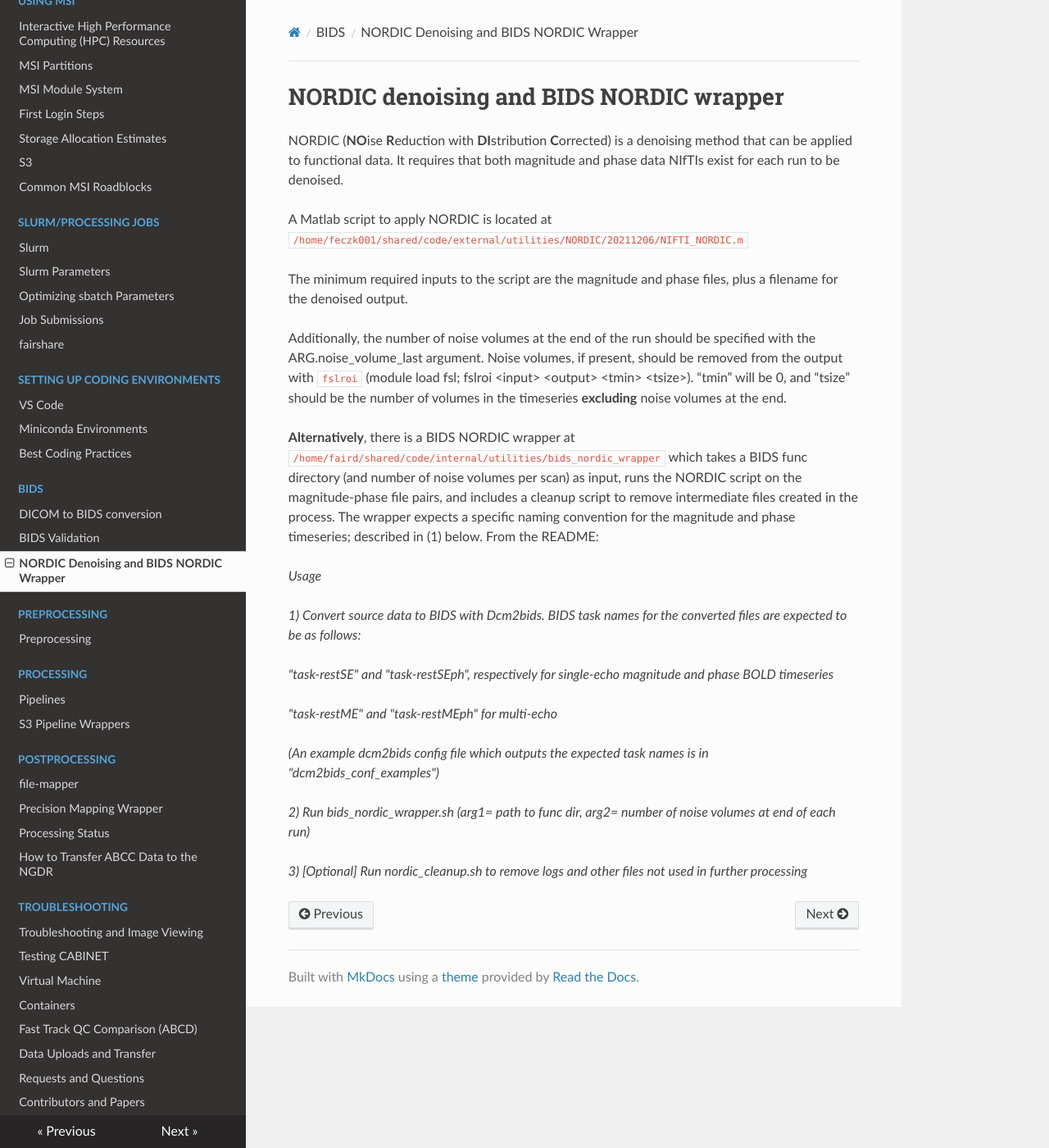
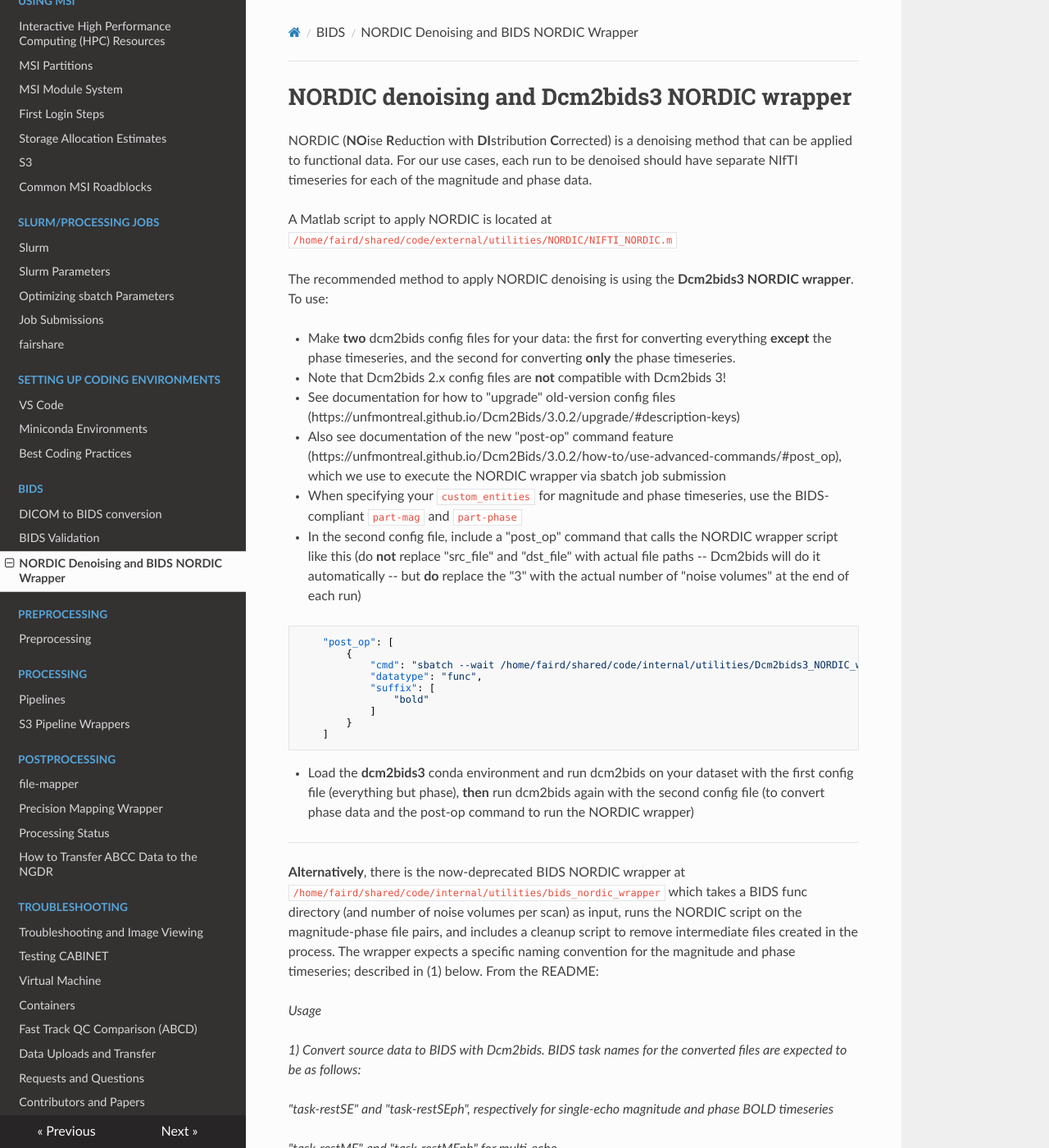
Before and after one commit to DCAN-Labs/cdni-brain, an MkDocs documentation site: the page built from docs/nordic.md, in a window 1280 px wide and 1400 px high. Shown: the whole window at 82% size. Built offline with MkDocs 1.6.1, drawn with Linux system fonts in a browser that asks for light colours; nearby versions of some CDN libraries.

Commit message:
Update nordic.md
document new Dcm2bids3 NORDIC wrapper, which is intended to replace the old BIDS NORDIC wrapper

````diff
--- a/docs/nordic.md
+++ b/docs/nordic.md
@@ -1,18 +1,33 @@
-# NORDIC denoising and BIDS NORDIC wrapper
+# NORDIC denoising and Dcm2bids3 NORDIC wrapper
 
-NORDIC (**NO**ise **R**eduction with **DI**stribution **C**orrected) is a denoising method that can be applied to functional data. It requires that both magnitude and phase data NIfTIs exist for each run to be denoised.
+NORDIC (**NO**ise **R**eduction with **DI**stribution **C**orrected) is a denoising method that can be applied to functional data. For our use cases, each run to be denoised should have separate NIfTI timeseries for each of the magnitude and phase data.
 
+A Matlab script to apply NORDIC is located at `/home/faird/shared/code/external/utilities/NORDIC/NIFTI_NORDIC.m`
 
-A Matlab script to apply NORDIC is located at `/home/feczk001/shared/code/external/utilities/NORDIC/20211206/NIFTI_NORDIC.m`
+The recommended method to apply NORDIC denoising is using the **Dcm2bids3 NORDIC wrapper**. To use:
 
+- Make **two** dcm2bids config files for your data: the first for converting everything **except** the phase timeseries, and the second for converting **only** the phase timeseries.
+  - Note that Dcm2bids 2.x config files are **not** compatible with Dcm2bids 3!
+  - See documentation for how to "upgrade" old-version config files (https://unfmontreal.github.io/Dcm2Bids/3.0.2/upgrade/#description-keys)
+  - Also see documentation of the new "post-op" command feature (https://unfmontreal.github.io/Dcm2Bids/3.0.2/how-to/use-advanced-commands/#post_op), which we use to execute the NORDIC wrapper via sbatch job submission
+- When specifying your `custom_entities` for magnitude and phase timeseries, use the BIDS-compliant `part-mag` and `part-phase`
+- In the second config file, include a "post_op" command that calls the NORDIC wrapper script like this (do **not** replace "src_file" and "dst_file" with actual file paths -- Dcm2bids will do it automatically -- but **do** replace the "3" with the actual number of "noise volumes" at the end of each run)
+```
+    "post_op": [
+        {
+            "cmd": "sbatch --wait /home/faird/shared/code/internal/utilities/Dcm2bids3_NORDIC_wrapper/nordicsbatch.sh src_file dst_file 3",
+            "datatype": "func",
+            "suffix": [
+                "bold"
+            ]
+        }
+    ]
+```
+- Load the **dcm2bids3** conda environment and run dcm2bids on your dataset with the first config file (everything but phase), **then** run dcm2bids again with the second config file (to convert phase data and the post-op command to run the NORDIC wrapper)
 
-The minimum required inputs to the script are the magnitude and phase files, plus a filename for the denoised output.
+---
 
-
-Additionally, the number of noise volumes at the end of the run should be specified with the ARG.noise_volume_last argument. Noise volumes, if present, should be removed from the output with `fslroi` (module load fsl; fslroi &lt;input> &lt;output> &lt;tmin> &lt;tsize>). “tmin” will be 0, and “tsize” should be the number of volumes in the timeseries **excluding** noise volumes at the end.
-
-
-**Alternatively**, there is a BIDS NORDIC wrapper at `/home/faird/shared/code/internal/utilities/bids_nordic_wrapper` which takes a BIDS func directory (and number of noise volumes per scan) as input, runs the NORDIC script on the magnitude-phase file pairs, and includes a cleanup script to remove intermediate files created in the process. The wrapper expects a specific naming convention for the magnitude and phase timeseries; described in (1) below. From the README:
+**Alternatively**, there is the now-deprecated BIDS NORDIC wrapper at `/home/faird/shared/code/internal/utilities/bids_nordic_wrapper` which takes a BIDS func directory (and number of noise volumes per scan) as input, runs the NORDIC script on the magnitude-phase file pairs, and includes a cleanup script to remove intermediate files created in the process. The wrapper expects a specific naming convention for the magnitude and phase timeseries; described in (1) below. From the README:
 
 
 _Usage_
````
